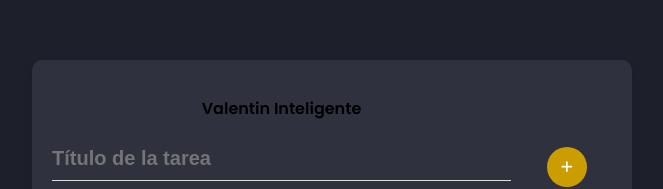
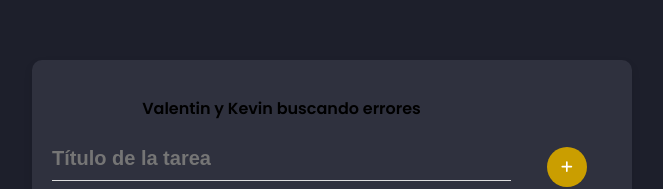
Before and after one commit to ValentinDAW/Despliegue, a React (Create React App) app in the folder next-productivity-app-main/: page / in a window 1280 px wide. Shown: the part 266-455 px from the top of the page, without its empty margins (308-971 px from the left). Built offline with nearby package versions, Linux system fonts and the light colour scheme.

Commit message:
tercer intento

```diff
--- a/next-productivity-app-main/src/components/ProductivityDashboard/ProductivityDashboard.js
+++ b/next-productivity-app-main/src/components/ProductivityDashboard/ProductivityDashboard.js
@@ -156,7 +156,8 @@ const ProductivityDashboard = (props) => {
     <div className="app">
       <div className="task-edit">
         <div className="task-form">
-	<p>Valentin Inteligente</p>
+
+	<p>Valentin y Kevin buscando errores</p>
           <input
             type="text"
             placeholder="Título de la tarea"
```
